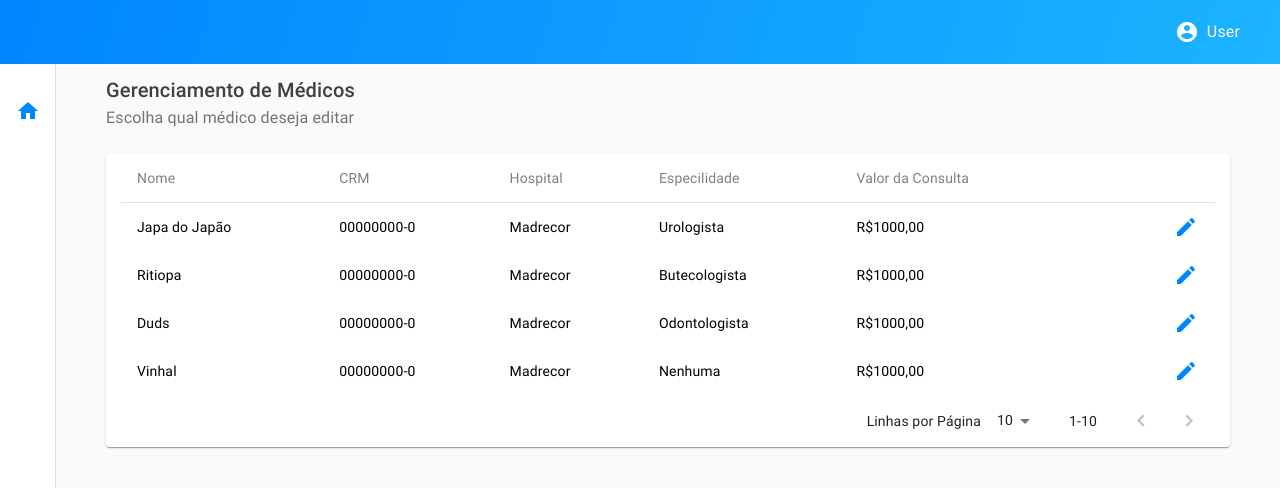
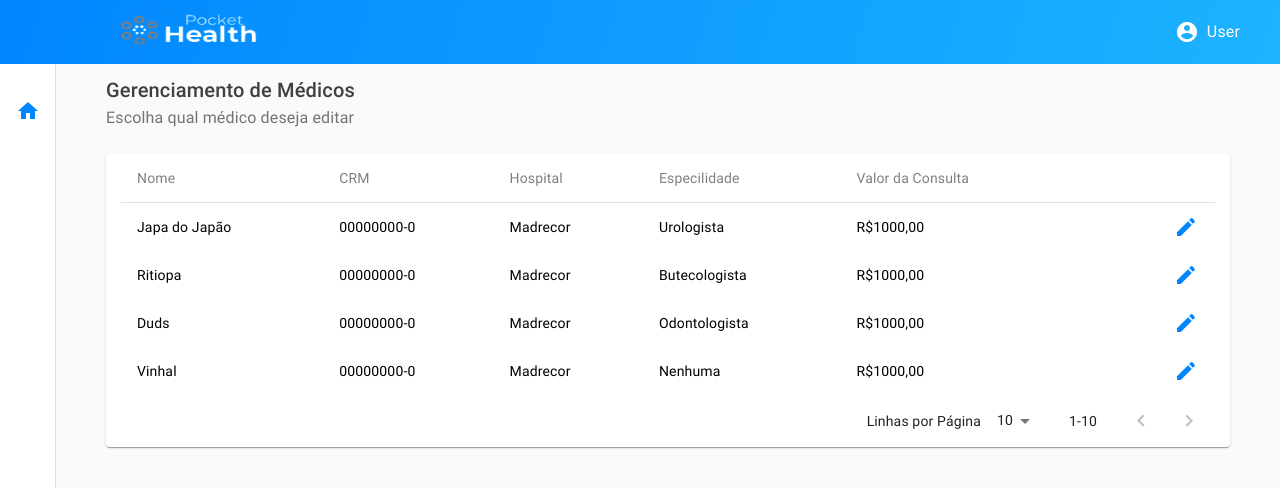
Before and after one commit to Vinhal/pdsi, a React (Create React App) app: page / in a window 1280 px wide. Shown: the top 488 px of the page. Built offline with nearby package versions, Linux system fonts and the light colour scheme.

Commit message:
oi tudo bem

```diff
--- a/src/components/AppBar/index.jsx
+++ b/src/components/AppBar/index.jsx
@@ -2,7 +2,7 @@ import React from 'react'
 import PropTypes from 'prop-types'
 import Hidden from '@material-ui/core/Hidden'
 import MenuIcon from '@material-ui/icons/Menu'
-// import LogoMagalu from 'assets/svg/logo.svg'
+import LogoMagalu from 'assets/images/pocket-logo2.png'
 import { sideBarSize } from 'commons/constants'
 import UserButton from './UserButton'
 import {
@@ -20,9 +20,9 @@ const AppBar = ({ openSidebar, title, hasLogin }) => (
                 {hasLogin && <MenuIcon />}
             </StyledIconButton>
 
-            {/* <LogoContainer to="/">
-                <img alt="LOGO" src={LogoMagalu} style={{ width: '100%', height: '100%' }} />
-            </LogoContainer> */}
+            {<LogoContainer to="/">
+                <img alt="LOGO" src={LogoMagalu} style={{ width: '60%', height: '100%' }} />
+            </LogoContainer>}
 
             <Title variant="h6" size={sideBarSize} noWrap>
                 <Hidden smDown implementation="css">
```
Also changed, not shown: src/assets/images/pocket-logo2.png (added).
